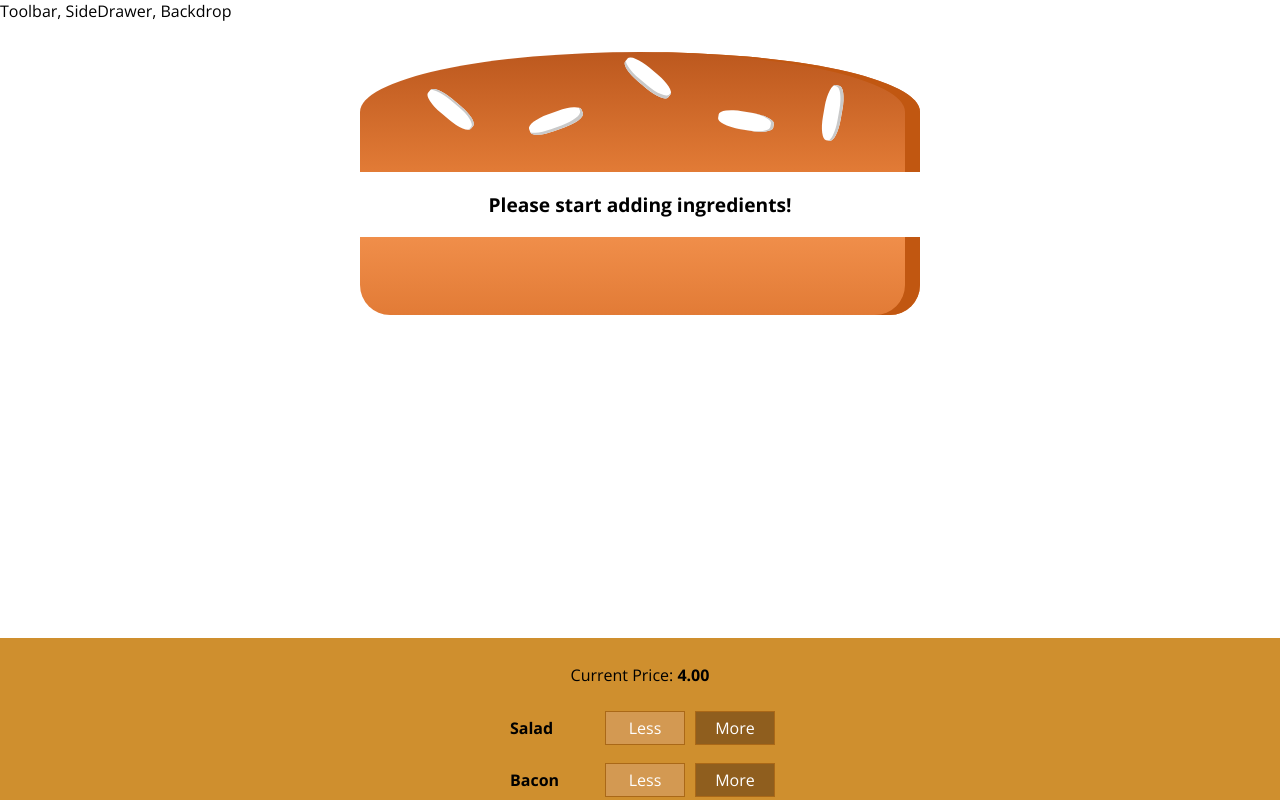
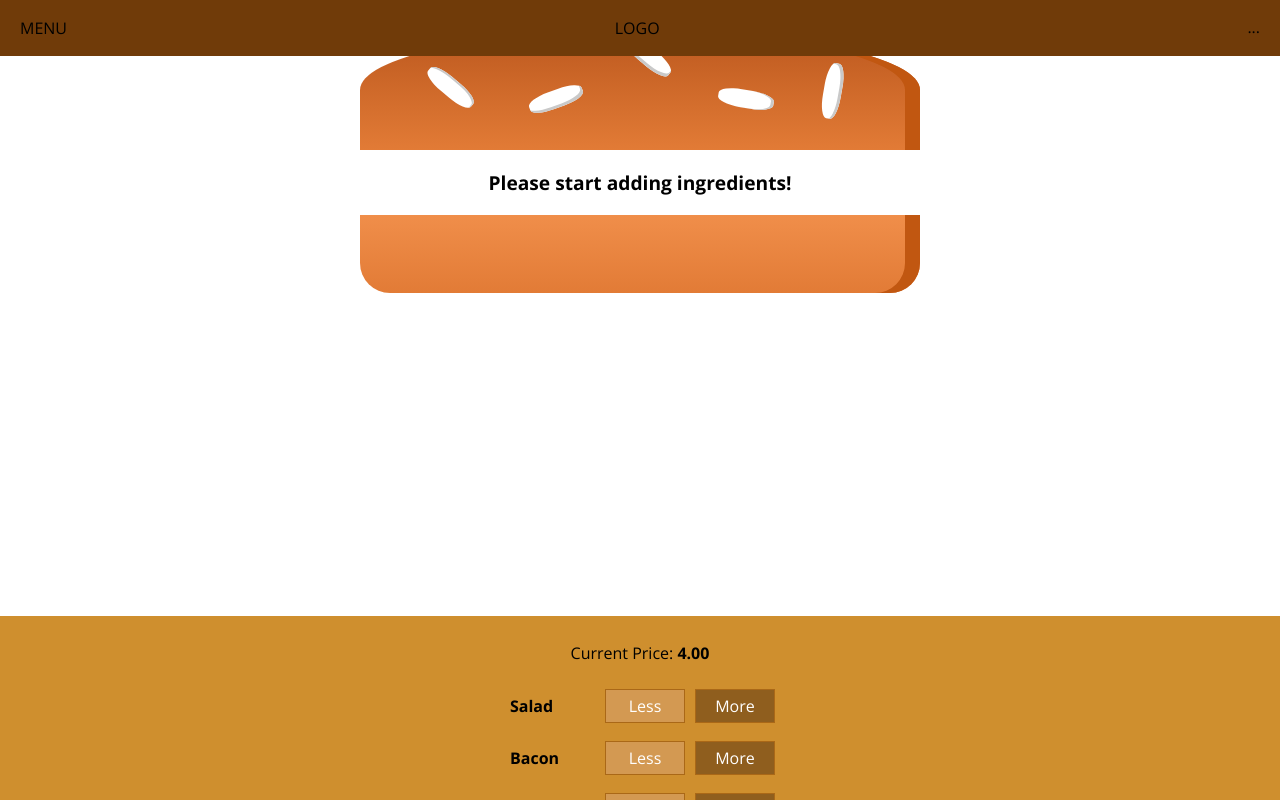
Before and after one commit to suedenim/reactHamburger, a React app: page / in a window 1280 px wide. Shown: the top 800 px of the page. Built offline with nearby package versions, Linux system fonts and the light colour scheme.

Commit message:
added toolbar etc.

```diff
--- a/src/components/Burger/OrderSummary/OrderSummary.js
+++ b/src/components/Burger/OrderSummary/OrderSummary.js
@@ -19,9 +19,12 @@
             <ul>
                 {ingredientSummary}
             </ul>
+            <p>
+                <strong>Total Price: {props.totalPrice.toFixed(2)}</strong>
+            </p>
             <p>Continue to Checkout?</p>
-            <Button btnType="Danger" clicked={props.purchaseCancelled}>CANCEL</Button>
-            <Button btnType="Success" clicked={props.purchaseContinue}>CONTINUE</Button>
+            <Button btnType="Danger" clicked={props.purchaseCancelled} >CANCEL</Button>
+            <Button btnType="Success" clicked={props.purchaseContinue} >CONTINUE</Button>
         </Aux>
     );
 };
--- a/src/components/Layout/Layout.js
+++ b/src/components/Layout/Layout.js
@@ -1,11 +1,12 @@
 import React from 'react';
 
 import Aux from '../../hoc/Auxilliary';
+import Toolbar from '../Navigation/Toolbar/Toolbar';
 import classes from './Layout.css';
 
 const layout = ( props ) => (
     <Aux>
-        <div>Toolbar, SideDrawer, Backdrop</div>
+        <Toolbar />
         <main className={classes.Content}>
             {props.children}
         </main>
--- /dev/null
+++ b/src/components/Navigation/Toolbar/Toolbar.css
@@ -0,0 +1,19 @@
+.Toolbar {
+    height: 56px;
+    width: 100%;
+    position: fixed;
+    top: 0;
+    left: 0;
+    background-color: #703b09;
+    display: flex;
+    justify-content: space-between;
+    align-items: center;
+    padding: 0 20px;
+    box-sizing: border-box;
+    z-index: 90;
+}
+
+.Toolbar nav {
+    height: 100%;
+
+}
--- /dev/null
+++ b/src/components/Navigation/Toolbar/Toolbar.js
@@ -0,0 +1,15 @@
+import React from 'react';
+
+import classes from './Toolbar.css';
+
+const toolbar = (props) => (
+    <header className={classes.Toolbar}>
+        <div>MENU</div>
+        <div>LOGO</div>
+        <nav>
+            <ul>...</ul>
+        </nav>
+    </header>
+);
+
+export default toolbar;
--- a/src/containers/BurgerBuilder/BurgerBuilder.js
+++ b/src/containers/BurgerBuilder/BurgerBuilder.js
@@ -99,6 +99,7 @@
                         ingredients={this.state.ingredients}
                         purchaseCancelled={this.purchaseCancelHandler}
                         purchaseContinue={this.purchaseContinueHandler}
+                        totalPrice={this.state.totalPrice}
                         />
                 </Modal>
                 <Burger ingredients={this.state.ingredients} />
```
